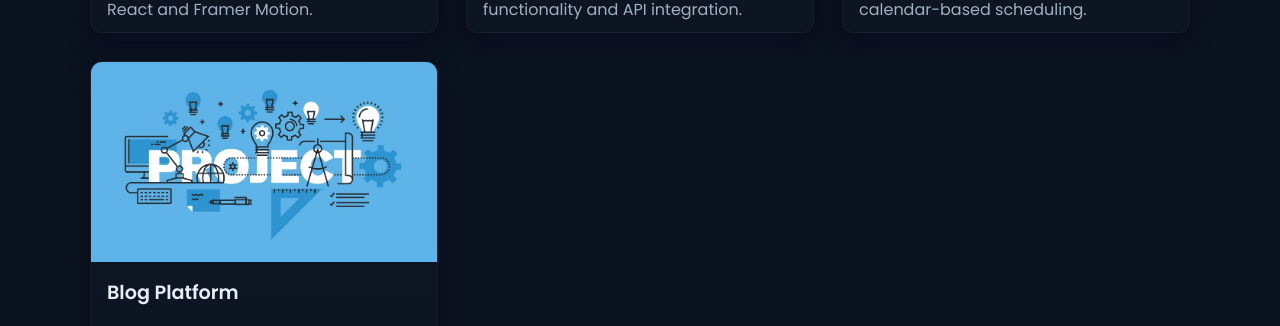
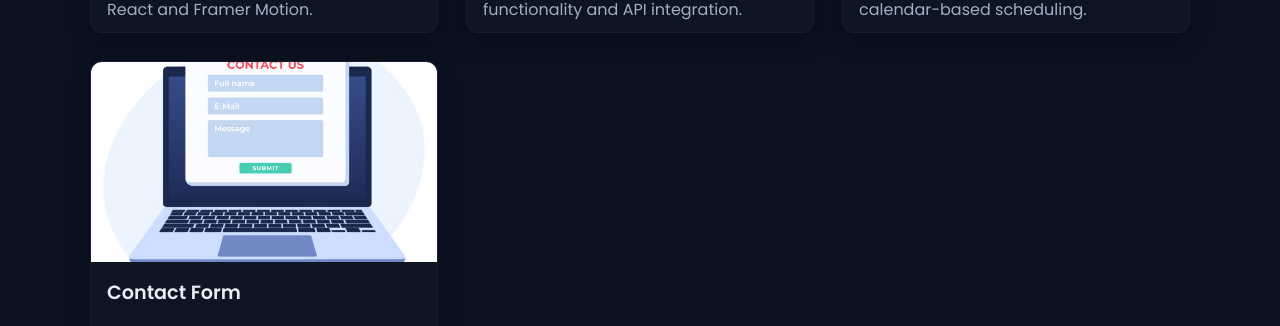
Before and after one commit to BharathRaj1132/portfolio_website, a React (Vite) app: page /projects in a window 1280 px wide. Shown: the part 605-931 px from the top of the page. Built offline with nearby package versions, Linux system fonts and the light colour scheme.

Commit message:
Project Updated

```diff
--- a/src/pages/Projects.jsx
+++ b/src/pages/Projects.jsx
@@ -34,11 +34,10 @@ const Projects = () => {
     },
     {
       img: proj4,
-      title: "Blog Platform",
-      desc: "A React-based blog platform with dynamic posts and comments.",
-      detail: "This app features blog creation, commenting system, and a clean design, structured with React Router and Context. " +
-              "Users can write, edit, and manage blog posts with ease.",
-      link: "https://github.com/yourusername/blog-app"
+      title: "Contact Form",
+      desc: "A React-based contact form.",
+      detail: "This app features are you can see the details after submission of form and you can download the data in .csv format.",
+      link: "https://contact-form-two-henna.vercel.app/"
     }
   ];
 
```
Also changed, not shown: src/assets/project4.jpg.
